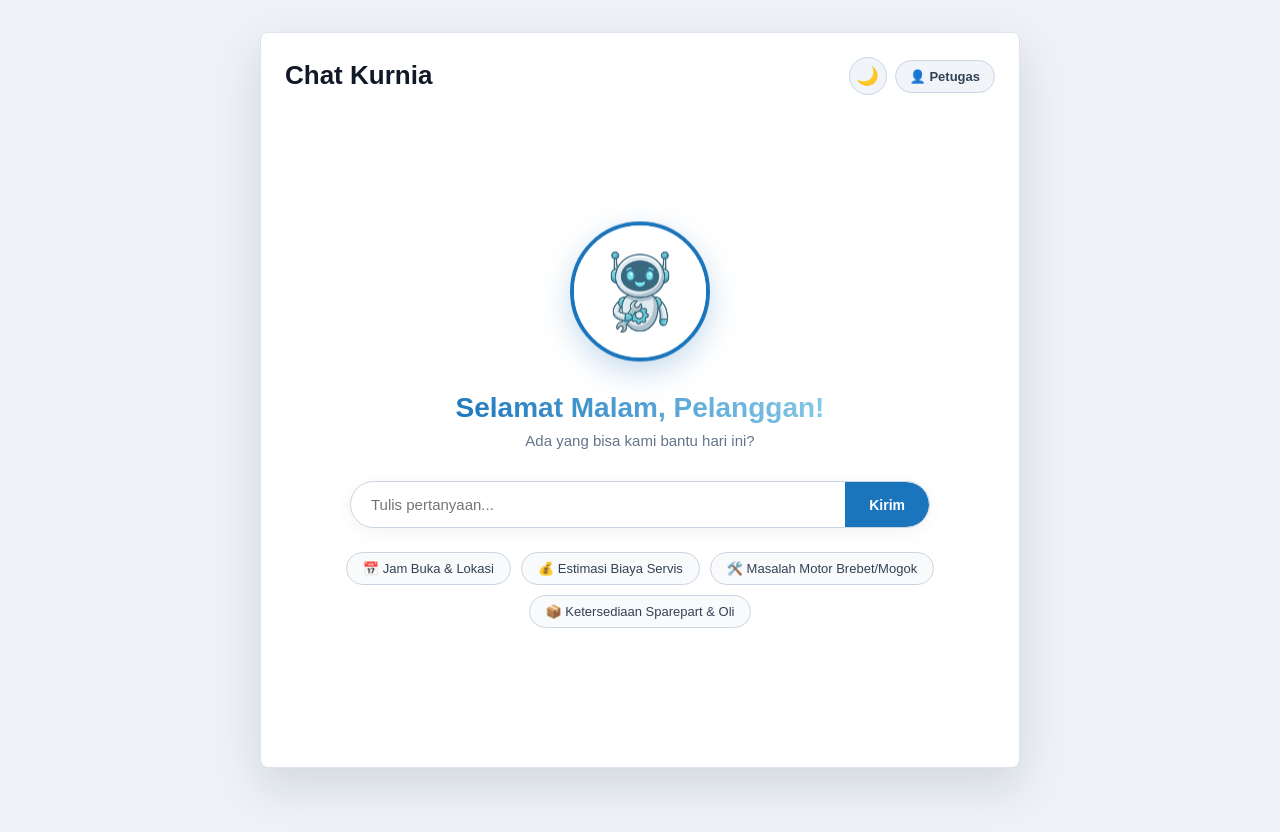
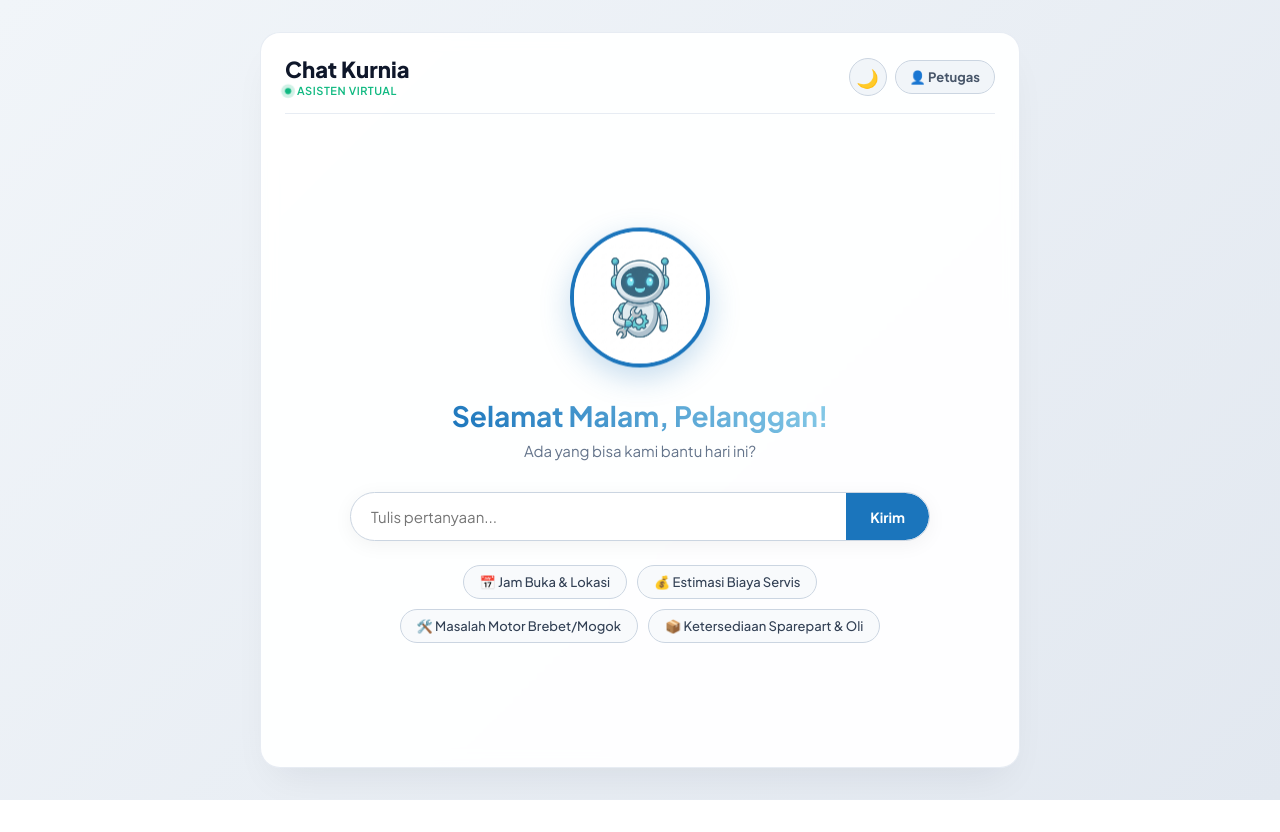
Before and after one commit to Iqbal-rgb2/chatbot_bengkel, a Flask app: page / in a window 1280 px wide. After the commit the page ends 800 px from the top, so only its background shows below. Run offline with Flask 3, Linux system fonts and the light colour scheme; parts of the project's set-up code (start-up, migrations or seed data) failed here and were passed over.

Commit message:
design: redesign chat UI for premium look and add dynamic dark mode logo

```diff
--- a/web/static/style.css
+++ b/web/static/style.css
@@ -5,33 +5,40 @@
 body {
     margin: 0;
     min-height: 100vh;
-    font-family: Arial, sans-serif;
-    background: #eef2f7;
-    color: #111827;
+    font-family: 'Plus Jakarta Sans', -apple-system, BlinkMacSystemFont, "Segoe UI", Roboto, Helvetica, Arial, sans-serif;
+    background: linear-gradient(135deg, #f1f5f9 0%, #e2e8f0 100%);
+    color: #0f172a;
+    display: flex;
+    align-items: center;
+    justify-content: center;
+    transition: background 0.3s ease;
 }
 
 button,
 input {
-    font: inherit;
+    font-family: inherit;
 }
 
 button {
     border: none;
     cursor: pointer;
+    transition: all 0.2s ease;
 }
 
 .chat-container {
     width: min(760px, calc(100% - 32px));
     height: calc(100vh - 64px);
     margin: 32px auto;
-    background: #ffffff;
+    background: rgba(255, 255, 255, 0.95);
+    backdrop-filter: blur(8px);
     padding: 24px;
-    border: 1px solid #dbe3ef;
-    border-radius: 8px;
-    box-shadow: 0 18px 45px rgba(15, 23, 42, 0.12);
+    border: 1px solid rgba(226, 232, 240, 0.8);
+    border-radius: 20px;
+    box-shadow: 0 20px 40px -15px rgba(15, 23, 42, 0.08);
     display: flex;
     flex-direction: column;
     overflow: hidden;
+    transition: all 0.3s ease;
 }
 
 .header {
@@ -39,15 +46,50 @@ button {
     align-items: center;
     justify-content: space-between;
     gap: 16px;
-    margin-bottom: 18px;
+    margin-bottom: 20px;
+    padding-bottom: 16px;
+    border-bottom: 1px solid rgba(226, 232, 240, 0.8);
     flex-shrink: 0;
+}
+
+.header-info {
+    display: flex;
+    flex-direction: column;
+    gap: 3px;
 }
 
 .header h1 {
     margin: 0;
-    font-size: 26px;
-    line-height: 1.2;
-    letter-spacing: 0;
+    font-size: 22px;
+    font-weight: 800;
+    color: #0f172a;
+    line-height: 1.1;
+}
+
+.header-status {
+    display: flex;
+    align-items: center;
+    gap: 6px;
+    font-size: 11px;
+    color: #10b981;
+    font-weight: 600;
+    letter-spacing: 0.05em;
+    text-transform: uppercase;
+}
+
+.status-dot {
+    width: 6px;
+    height: 6px;
+    background-color: #10b981;
+    border-radius: 50%;
+    display: inline-block;
+    animation: pulse 2s infinite;
+}
+
+@keyframes pulse {
+    0% { transform: scale(0.9); box-shadow: 0 0 0 0 rgba(16, 185, 129, 0.7); }
+    70% { transform: scale(1.1); box-shadow: 0 0 0 5px rgba(16, 185, 129, 0); }
+    100% { transform: scale(0.9); box-shadow: 0 0 0 0 rgba(16, 185, 129, 0); }
 }
 
 .header-actions {
@@ -64,7 +106,7 @@ button {
     height: 38px;
     border-radius: 50%;
     background: #f1f5f9;
-    color: #334155;
+    color: #475569;
     border: 1px solid #cbd5e1;
     font-size: 18px;
     padding: 0;
@@ -87,7 +129,7 @@ button {
     align-items: center;
     gap: 6px;
     background: #f1f5f9;
-    color: #334155;
+    color: #475569;
     border: 1px solid #cbd5e1;
     padding: 8px 14px;
     border-radius: 20px;
@@ -112,264 +154,345 @@ button {
     flex: 1;
     min-height: 0;
     overflow-y: auto;
-    padding: 18px;
-    margin-bottom: 14px;
-    border: 1px solid #d1d9e6;
-    border-radius: 8px;
+    padding: 20px;
+    margin-bottom: 16px;
+    border: 1px solid rgba(226, 232, 240, 0.8);
+    border-radius: 12px;
     background: #f8fafc;
+    scrollbar-width: thin;
 }
 
 .user-message,
 .bot-message {
     width: fit-content;
     max-width: 78%;
-    margin: 0 0 12px;
-    padding: 11px 13px;
-    line-height: 1.45;
+    margin: 0 0 16px;
+    padding: 12px 16px;
+    line-height: 1.5;
     word-wrap: break-word;
+    box-shadow: 0 2px 4px rgba(15, 23, 42, 0.02);
 }
 
 .user-message {
     margin-left: auto;
     text-align: right;
-    background: #1b75bc;
+    background: linear-gradient(135deg, #1b75bc 0%, #155e8c 100%);
     color: #ffffff;
-    border-radius: 14px 14px 4px 14px;
+    border-radius: 18px 18px 4px 18px;
+    box-shadow: 0 4px 12px rgba(27, 117, 188, 0.15);
 }
 
 .bot-message {
     margin-right: auto;
     text-align: left;
     background: #ffffff;
-    color: #111827;
-    border: 1px solid #dbe3ef;
-    border-radius: 14px 14px 14px 4px;
+    color: #1e293b;
+    border: 1px solid #e2e8f0;
+    border-radius: 18px 18px 18px 4px;
 }
 
 .chat-time {
     display: block;
-    margin-top: 5px;
-    font-size: 12px;
-    opacity: 0.72;
+    margin-top: 6px;
+    font-size: 11px;
+    opacity: 0.6;
+    font-weight: 500;
 }
 
 .bot-message .chat-time {
     text-align: left;
+    color: #64748b;
 }
 
 .user-message .chat-time {
     text-align: right;
+    color: rgba(255, 255, 255, 0.8);
 }
 
 .action-box {
-    margin: 4px 0 14px;
+    margin: 8px 0 12px;
 }
 
 .action-btn {
-    padding: 11px 14px;
-    border-radius: 8px;
-    background: #0d6efd;
+    padding: 10px 16px;
+    border-radius: 20px;
+    background: #1b75bc;
     color: #ffffff;
-    font-weight: 700;
-    transition: background-color 0.2s, transform 0.1s;
+    font-weight: 600;
+    font-size: 13px;
+    transition: all 0.2s ease;
+    display: inline-block;
+    text-decoration: none;
+    border: 1px solid #1b75bc;
+    box-shadow: 0 2px 5px rgba(27, 117, 188, 0.2);
 }
 
 .action-btn:hover {
-    background: #0b5ed7;
+    background: #155e8c;
+    border-color: #155e8c;
+    transform: translateY(-1px);
+    box-shadow: 0 4px 8px rgba(27, 117, 188, 0.3);
 }
 
 .input-area {
     display: flex;
-    gap: 0;
+    gap: 8px;
+    align-items: center;
+    background: transparent;
 }
 
 input {
     flex: 1;
     min-width: 0;
-    padding: 12px 14px;
+    padding: 14px 18px;
     border: 1px solid #cbd5e1;
-    border-radius: 8px 0 0 8px;
+    border-radius: 30px;
     outline: none;
     background: #ffffff;
-    color: #111827;
+    color: #0f172a;
+    font-size: 14px;
+    transition: all 0.2s ease;
+    box-shadow: 0 2px 6px rgba(15, 23, 42, 0.02);
 }
 
 input:focus {
     border-color: #1b75bc;
-    box-shadow: 0 0 0 3px rgba(27, 117, 188, 0.16);
+    box-shadow: 0 0 0 3px rgba(27, 117, 188, 0.12), 0 4px 12px rgba(27, 117, 188, 0.05);
 }
 
 .input-area button {
-    padding: 0 18px;
-    border-radius: 0 8px 8px 0;
+    height: 48px;
+    padding: 0 24px;
+    border-radius: 30px;
     background: #1b75bc;
     color: #ffffff;
     font-weight: 700;
-    border: 1px solid #1b75bc;
-    transition: background-color 0.2s, transform 0.1s;
+    font-size: 14px;
+    transition: all 0.2s ease;
+    box-shadow: 0 4px 10px rgba(27, 117, 188, 0.2);
+    border: none;
 }
 
 .input-area button:hover {
     background: #155e8c;
+    transform: translateY(-1px);
+    box-shadow: 0 6px 14px rgba(27, 117, 188, 0.3);
 }
 
-/* Old reset buttons deleted */
+.input-area button:active {
+    transform: translateY(0);
+}
 
 .login-container {
     min-height: 100vh;
+    width: 100%;
     display: flex;
     align-items: center;
     justify-content: center;
     padding: 24px;
+    background: linear-gradient(135deg, #f1f5f9 0%, #e2e8f0 100%);
+    transition: background 0.3s ease;
 }
 
 .login-box {
     width: min(380px, 100%);
-    padding: 26px;
+    padding: 32px;
     background: #ffffff;
-    border: 1px solid #dbe3ef;
-    border-radius: 8px;
-    box-shadow: 0 18px 45px rgba(15, 23, 42, 0.12);
+    border: 1px solid rgba(226, 232, 240, 0.8);
+    border-radius: 20px;
+    box-shadow: 0 20px 40px -15px rgba(15, 23, 42, 0.08);
+    text-align: center;
 }
 
 .login-box h2 {
-    margin: 0 0 18px;
-    font-size: 24px;
+    margin: 0 0 24px;
+    font-size: 22px;
+    font-weight: 800;
+    color: #0f172a;
 }
 
 .login-box form {
     display: grid;
-    gap: 12px;
+    gap: 16px;
 }
 
 .login-box input {
-    border-radius: 8px;
+    border-radius: 30px;
+    padding: 12px 18px;
+    border: 1px solid #cbd5e1;
+    outline: none;
+    font-size: 14px;
+    transition: all 0.2s ease;
+    width: 100%;
+}
+
+.login-box input:focus {
+    border-color: #1b75bc;
+    box-shadow: 0 0 0 3px rgba(27, 117, 188, 0.12);
 }
 
 .login-box button {
     padding: 12px 14px;
-    border-radius: 8px;
+    border-radius: 30px;
     background: #1b75bc;
     color: #ffffff;
     font-weight: 700;
+    box-shadow: 0 4px 10px rgba(27, 117, 188, 0.2);
+    border: none;
+}
+
+.login-box button:hover {
+    background: #155e8c;
+    transform: translateY(-1px);
 }
 
 .error-message {
-    margin: 14px 0 0;
+    margin: 16px 0 0;
     color: #dc2626;
     font-size: 14px;
+    font-weight: 500;
 }
 
 .back-link {
     display: inline-block;
-    margin-top: 16px;
+    margin-top: 20px;
     color: #1b75bc;
     text-decoration: none;
     font-size: 14px;
+    font-weight: 600;
+    transition: all 0.2s ease;
 }
 
-button:hover {
-    transform: translateY(-1px);
-}
-
-button:active {
-    transform: translateY(0);
+.back-link:hover {
+    color: #155e8c;
+    transform: translateX(-2px);
 }
 
 /* =========================
-   DARK MODE
+   DARK MODE OVERRIDES
 ========================= */
-
 .dark-mode {
-    background-color: #0f172a;
-    color: #e5e7eb;
+    background: radial-gradient(circle at top right, #0f172a, #020617);
+    color: #e2e8f0;
 }
 
-.dark-mode .chat-container,
-.dark-mode .login-box {
-    background-color: #111827;
-    border-color: #334155;
-    box-shadow: 0 18px 45px rgba(0, 0, 0, 0.35);
+.dark-mode .chat-container {
+    background: rgba(15, 23, 42, 0.95);
+    border-color: rgba(51, 65, 85, 0.5);
+    box-shadow: 0 25px 50px -12px rgba(0, 0, 0, 0.5);
+}
+
+.dark-mode .header {
+    border-bottom-color: rgba(51, 65, 85, 0.5);
+}
+
+.dark-mode .header h1 {
+    color: #f8fafc;
 }
 
 .dark-mode .header-icon-btn {
-    background-color: #1f2937;
-    color: #f9fafb;
-    border: 1px solid #475569;
+    background-color: #1e293b;
+    color: #cbd5e1;
+    border-color: #334155;
 }
 
 .dark-mode .header-icon-btn:hover {
-    background-color: #374151;
-    border-color: #64748b;
+    background-color: #334155;
+    border-color: #475569;
+    color: #f8fafc;
+}
+
+.dark-mode .petugas-btn {
+    background-color: #1e293b;
+    border-color: #334155;
+    color: #cbd5e1;
+}
+
+.dark-mode .petugas-btn:hover {
+    background-color: #334155;
+    border-color: #475569;
+    color: #f8fafc;
 }
 
 .dark-mode #chat-box {
-    background-color: #0b1220;
+    background-color: #0b0f19;
+    border-color: rgba(51, 65, 85, 0.5);
+}
+
+.dark-mode .bot-message {
+    background-color: #1e293b;
     border-color: #334155;
+    color: #f1f5f9;
+    box-shadow: 0 2px 6px rgba(0, 0, 0, 0.2);
 }
 
 .dark-mode .user-message {
-    background-color: #1b75bc;
-    color: #ffffff;
-    box-shadow: 0 4px 12px rgba(27, 117, 188, 0.25);
-}
-
-.dark-mode .bot-message {
-    background-color: #1f2937;
-    color: #f9fafb;
-    border-color: #374151;
+    background: linear-gradient(135deg, #1b75bc 0%, #115c96 100%);
+    box-shadow: 0 4px 12px rgba(27, 117, 188, 0.3);
 }
 
 .dark-mode input {
-    background-color: #0b1220;
-    color: #f9fafb;
-    border-color: #475569;
-}
-
-.dark-mode input::placeholder {
-    color: #94a3b8;
+    background-color: #1e293b;
+    border-color: #334155;
+    color: #f8fafc;
 }
 
 .dark-mode input:focus {
-    border-color: #88cbe8;
-    box-shadow: 0 0 0 3px rgba(136, 203, 232, 0.18);
+    border-color: #38bdf8;
+    box-shadow: 0 0 0 3px rgba(56, 189, 248, 0.2);
 }
 
+.dark-mode .input-area button {
+    background-color: #1b75bc;
+    box-shadow: 0 4px 10px rgba(27, 117, 188, 0.3);
+}
 
+.dark-mode .input-area button:hover {
+    background-color: #155e8c;
+}
 
-.dark-mode .input-area button {
+.dark-mode .action-btn {
     background-color: #1b75bc;
     border-color: #1b75bc;
 }
 
-.dark-mode .input-area button:hover {
+.dark-mode .action-btn:hover {
     background-color: #155e8c;
     border-color: #155e8c;
 }
 
-.dark-mode .action-btn {
-    background-color: #0d6efd;
-    color: #ffffff;
+.dark-mode .chat-time {
+    color: #94a3b8;
 }
 
-.dark-mode .chat-time {
-    color: #cbd5e1;
+.dark-mode .login-container {
+    background: radial-gradient(circle at top right, #0f172a, #020617);
 }
 
-.dark-mode .petugas-btn {
-    background-color: #1f2937;
-    border: 1px solid #475569;
-    color: #f9fafb;
+.dark-mode .login-box {
+    background: rgba(15, 23, 42, 0.95);
+    border-color: rgba(51, 65, 85, 0.5);
+    box-shadow: 0 25px 50px -12px rgba(0, 0, 0, 0.5);
 }
 
-.dark-mode .petugas-btn:hover {
-    background-color: #374151;
-    border-color: #64748b;
-    color: #ffffff;
+.dark-mode .login-box h2 {
+    color: #f8fafc;
+}
+
+.dark-mode .login-box button {
+    background-color: #1b75bc;
+}
+
+.dark-mode .login-box button:hover {
+    background-color: #155e8c;
 }
 
 .dark-mode .back-link {
-    color: #93c5fd;
+    color: #38bdf8;
+}
+
+.dark-mode .back-link:hover {
+    color: #7dd3fc;
 }
 
 @media (max-width: 768px) {
--- a/web/templates/index.html
+++ b/web/templates/index.html
@@ -12,6 +12,11 @@
 
     <title>Chat Kurnia</title>
 
+    <!-- Google Fonts: Plus Jakarta Sans -->
+    <link rel="preconnect" href="https://fonts.googleapis.com">
+    <link rel="preconnect" href="https://fonts.gstatic.com" crossorigin>
+    <link href="https://fonts.googleapis.com/css2?family=Plus+Jakarta+Sans:wght@400;500;600;700;800&display=swap" rel="stylesheet">
+
     <link
         rel="stylesheet"
         href="{{ url_for('static', filename='style.css') }}"
@@ -25,7 +30,13 @@
 
     <!-- HEADER -->
     <div class="header">
-        <h1>Chat Kurnia</h1>
+        <div class="header-info">
+            <h1>Chat Kurnia</h1>
+            <div class="header-status">
+                <span class="status-dot"></span>
+                <span>Asisten Virtual</span>
+            </div>
+        </div>
         <div class="header-actions">
             <button
                 id="reset-btn"
@@ -53,8 +64,8 @@
     <!-- WELCOME SCREEN -->
     <div id="welcome-screen" class="welcome-screen">
         <div class="welcome-logo-container">
-            <img src="{{ url_for('static', filename='images/welcome-logo-light.png') }}" alt="Logo Chatbot" class="welcome-logo welcome-logo-light">
-            <img src="{{ url_for('static', filename='images/welcome-logo-dark.png') }}" alt="Logo Chatbot" class="welcome-logo welcome-logo-dark">
+            <img src="{{ url_for('static', filename='images/welcome-logo-light.png') }}?v=1.1" alt="Logo Chatbot" class="welcome-logo welcome-logo-light">
+            <img src="{{ url_for('static', filename='images/welcome-logo-dark.png') }}?v=1.1" alt="Logo Chatbot" class="welcome-logo welcome-logo-dark">
         </div>
         <h2 id="welcome-greeting" class="welcome-greeting">Halo, Pelanggan!</h2>
         <p class="welcome-sub">Ada yang bisa kami bantu hari ini?</p>
--- a/web/templates/login.html
+++ b/web/templates/login.html
@@ -11,6 +11,11 @@
     >
 
     <title>Login Petugas</title>
+
+    <!-- Google Fonts: Plus Jakarta Sans -->
+    <link rel="preconnect" href="https://fonts.googleapis.com">
+    <link rel="preconnect" href="https://fonts.gstatic.com" crossorigin>
+    <link href="https://fonts.googleapis.com/css2?family=Plus+Jakarta+Sans:wght@400;500;600;700;800&display=swap" rel="stylesheet">
 
     <link
         rel="stylesheet"
```
Also changed, not shown: web/static/images/welcome-logo-dark.png.
